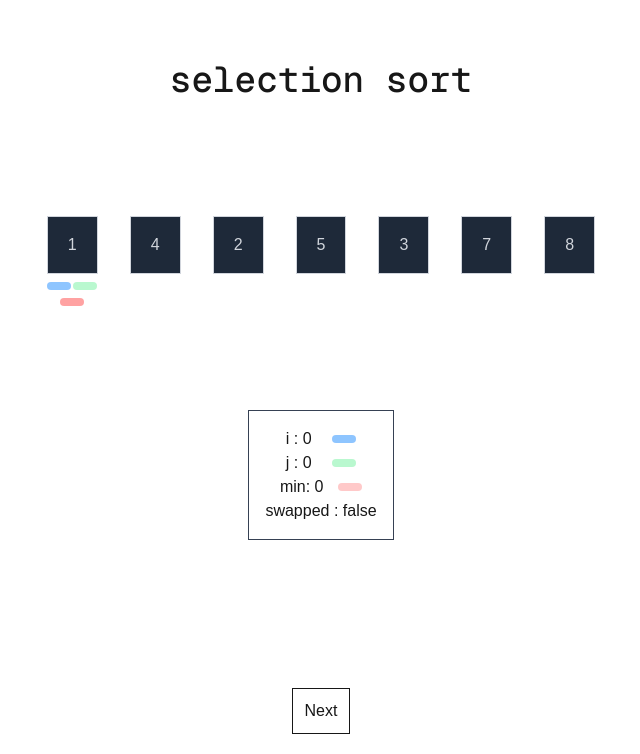
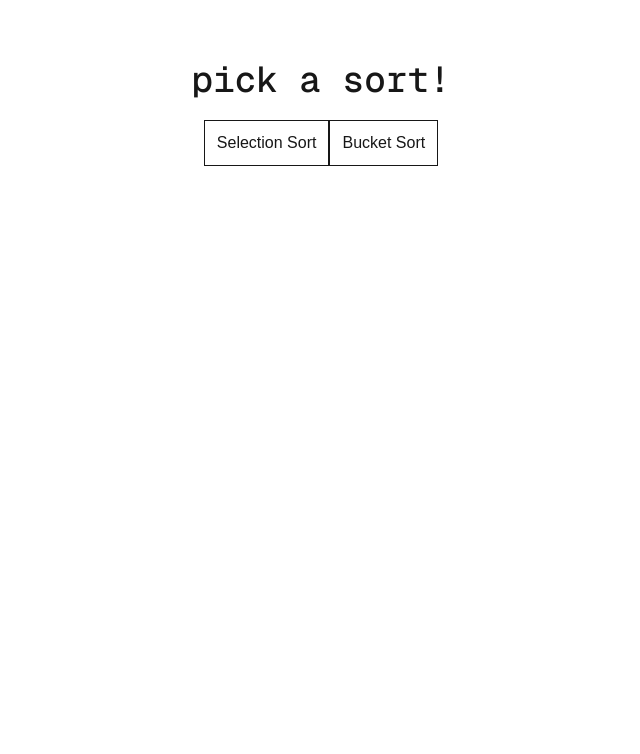
Before and after one commit to PushpalPatil/algo_visualization, a Next.js app: page / in a window 1280 px wide. Shown: the top 754 px of the page, without its empty margins (319-959 px from the left). Built offline with nearby package versions, Linux system fonts and the light colour scheme.

Commit message:
selection sort animation completed

```diff
--- a/src/app/bucketsort.ts
+++ b/src/app/bucketSort.tsx
@@ -1,4 +1,4 @@
-// export function bucketsort(arr: number[]) {
+// export function BucketSort(arr: number[]) {
 
 //                         //  0, 1, 2, 3, 4, 5, 6, 7, 8, 9, 10
 
--- a/src/app/page.tsx
+++ b/src/app/page.tsx
@@ -1,48 +1,27 @@
-"use client";
-import { SelectionSortVisualizer } from "@/components/visualizers/selectionSortVisualizer";
-import { SelectionSortState, selectionSortWithStates } from "@/lib/algorithms/selectionsort";
-import { useEffect, useState } from "react";
+import Link from "next/link";
 
 export default function Home() {
 
-  const sample = [1, 4, 2, 5, 3, 7, 8]
-
-  const [frames, setFrames] = useState<SelectionSortState[]>([]);
-  const [index, setIndex] = useState(0)
-
-  function onButtonClick() {
-    setIndex(prev => {
-      if (prev + 1 < frames.length) return prev + 1;
-      return prev
-    });
-  }
-
-  useEffect(() => {
-    const x: SelectionSortState[] = [];
-    selectionSortWithStates(sample, state => x.push(state));
-    setFrames(x)
-  }, []);
-
-  if (frames.length <= 0) return null;
 
   return (
 
     <div className="">
-      <div className="justify-center flex text-4xl font-medium font-mono from-neutral-300 w-full mt-15"> selection sort </div>
-      <div className="flex flex-direction:column justify-center text-center mt-5">
 
-        <div className="flex-col">
+      <div className="justify-center flex text-4xl font-medium font-mono from-neutral-300 w-full mt-15"> pick a sort! </div>
+      <div className="flex flex-row justify-center text-center mt-5">
+          <div className="flex flex-row">
+          <Link href="/selectionSort">
+            <button className=" justify-center border-1 p-2.5 pl-3 pr-3">
+               Selection Sort
+            </button>
+            </Link>
 
-          <SelectionSortVisualizer state={frames[index]} />
-          <section className="flex-row ">
-            <button
-              onClick={onButtonClick}
-              className=" justify-center border-1 p-2.5 pl-3 pr-3"
-            >
-              Next
+          <Link href="/selectionSort">
+            <button className=" justify-center border-1 p-2.5 pl-3 pr-3">
+               Bucket Sort
             </button>
-          </section>
-        </div>
+            </Link>
+            </div>
       </div>
     </div>
 
--- /dev/null
+++ b/src/app/selectionSort/page.tsx
@@ -0,0 +1,53 @@
+"use client";
+import { SelectionSortVisualizer } from "@/components/visualizers/selectionSortVisualizer";
+import { SelectionSortState, selectionSortWithStates } from "@/lib/algorithms/selectionsort";
+import { useEffect, useState } from "react";
+
+
+
+export default function SelectionSort() {
+
+    const sample = [1, 4, 8, 5, 3, 7, 2]
+
+    const [frames, setFrames] = useState<SelectionSortState[]>([]);
+    const [index, setIndex] = useState(0)
+
+    function onButtonClick() {
+        setIndex(prev => {
+            if (prev + 1 < frames.length) return prev + 1;
+            return prev
+        });
+    }
+
+    useEffect(() => {
+        const x: SelectionSortState[] = [];
+        selectionSortWithStates(sample, state => x.push(state));
+        setFrames(x)
+    }, []);
+
+    if (frames.length <= 0) return null;
+
+
+    return (
+
+        <div className="">
+            <div className="justify-center flex text-4xl font-medium font-mono from-neutral-300 w-full mt-15"> selection sort </div>
+            <div className="flex flex-direction:column justify-center text-center mt-5">
+
+                <div className="flex-col">
+
+                    <SelectionSortVisualizer state={frames[index]} />
+                    <section className="flex-row ">
+                        <button
+                            onClick={onButtonClick}
+                            className=" justify-center border-1 p-2.5 pl-3 pr-3"
+                        >
+                            Next
+                        </button>
+                    </section>
+                </div>
+            </div>
+        </div>
+    )
+
+}
--- a/src/components/visualizers/selectionSortVisualizer.tsx
+++ b/src/components/visualizers/selectionSortVisualizer.tsx
@@ -33,9 +33,9 @@ export function SelectionSortVisualizer({ state }: { state: SelectionSortState }
                     return(
 
                         <motion.div
-                            key = {index}
+                            key = {num}
                             layout
-                            layoutId= {`box-${num}-${index}`}
+                            layoutId= {`box-${num}`}
                             custom={swapDirection}
                             variants = {{
                                 swap: (direction:number) => ({
```
Also changed, not shown: src/app/insertionSort/page.tsx (added), src/components/visualizers/insertionSort.tsx (added), 1 other file (tests, documents, lock files or other folders).
